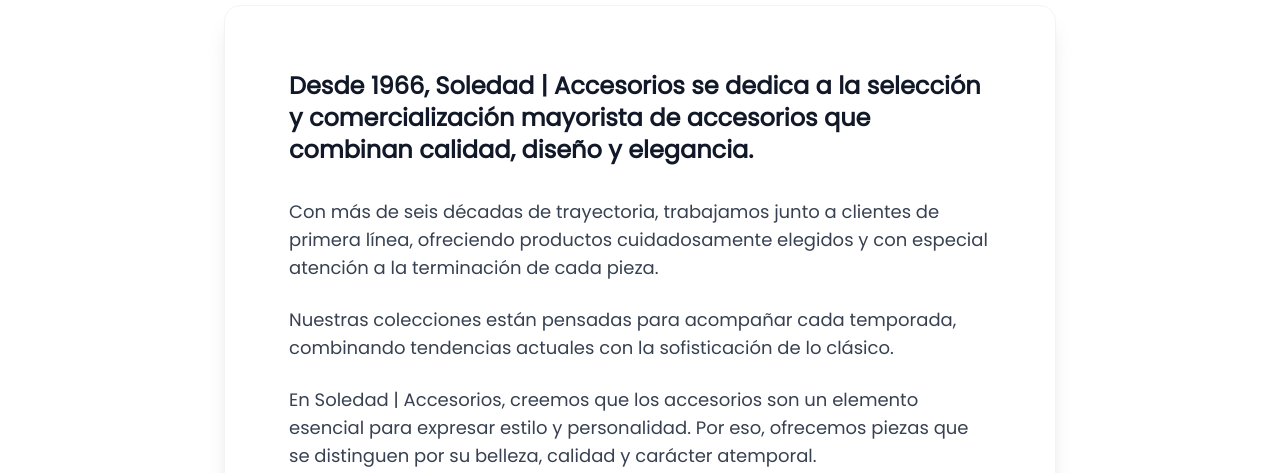
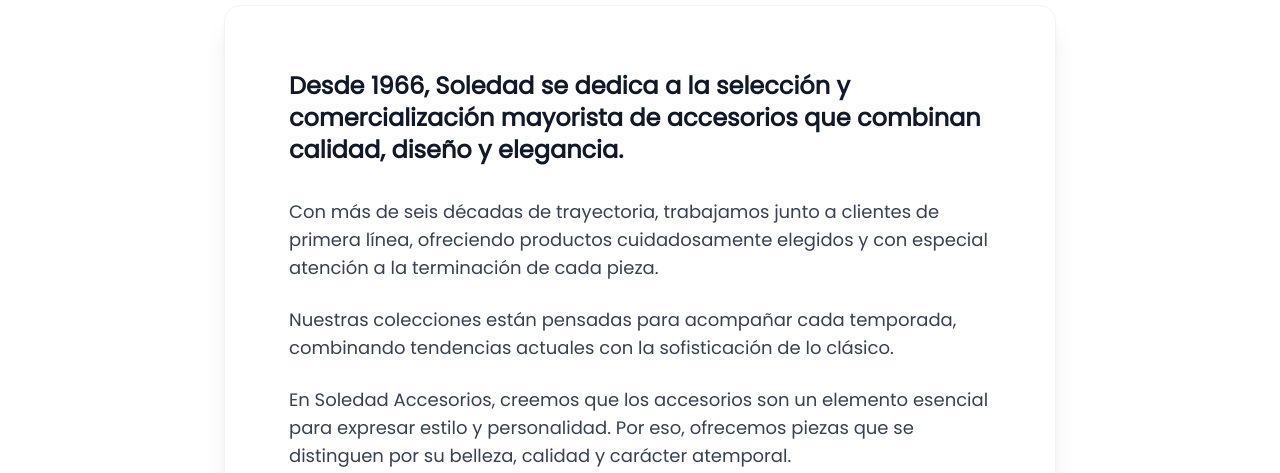
Before and after one commit to federeito/valentino-frontend, a Next.js app: page /nosotros in a window 1280 px wide. Shown: the part 327-800 px from the top of the page. Built offline with nearby package versions, Linux system fonts and the light colour scheme; no server answers.

Commit message:
look&feel

```diff
--- a/pages/nosotros.js
+++ b/pages/nosotros.js
@@ -34,7 +34,7 @@
                         <div className="prose prose-lg max-w-none">
                             <div className="space-y-6 text-gray-700 leading-relaxed">
                                 <p className="text-lg sm:text-xl md:text-2xl font-semibold text-gray-900 mb-8">
-                                    Desde 1966, Soledad | Accesorios se dedica a la selección y comercialización mayorista de accesorios que combinan calidad, diseño y elegancia.
+                                    Desde 1966, Soledad se dedica a la selección y comercialización mayorista de accesorios que combinan calidad, diseño y elegancia.
                                 </p>
 
                                 <p className="text-base sm:text-lg">
@@ -46,7 +46,7 @@
                                 </p>
 
                                 <p className="text-base sm:text-lg">
-                                    En Soledad | Accesorios, creemos que los accesorios son un elemento esencial para expresar estilo y personalidad. Por eso, ofrecemos piezas que se distinguen por su belleza, calidad y carácter atemporal.
+                                    En Soledad Accesorios, creemos que los accesorios son un elemento esencial para expresar estilo y personalidad. Por eso, ofrecemos piezas que se distinguen por su belleza, calidad y carácter atemporal.
                                 </p>
                             </div>
 
```
